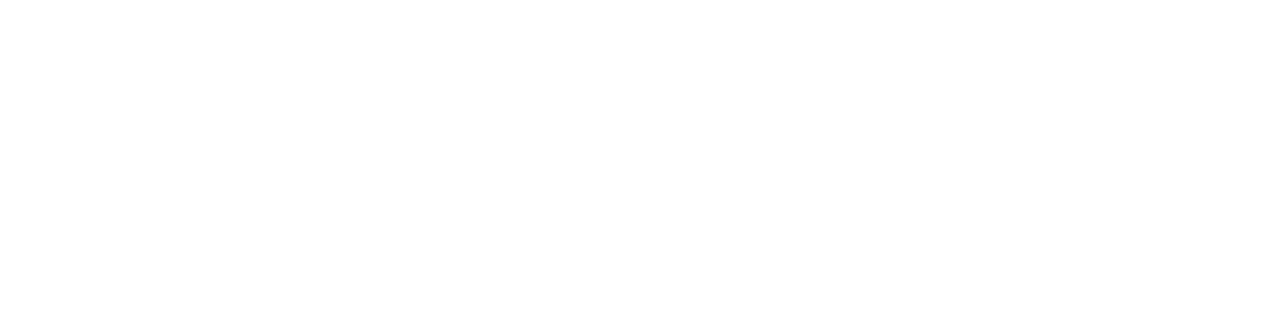
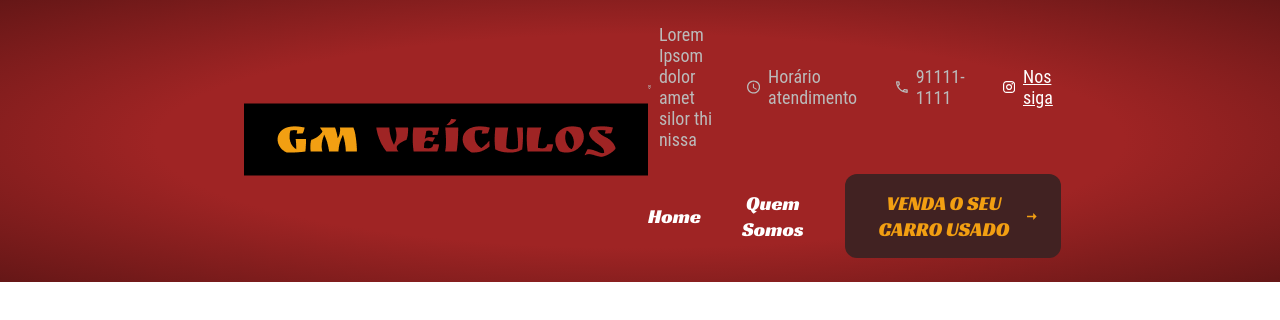
Before and after one commit to ruanclaudio/gm-veiculos-finalproject, a SvelteKit app in the folder frontend/: page / in a window 1280 px wide. Shown: the top 320 px of the page. Built offline with nearby package versions, Linux system fonts and the light colour scheme.

Commit message:
feat(/homepage) - início da nav

```diff
--- a/frontend/src/routes/+page.svelte
+++ b/frontend/src/routes/+page.svelte
@@ -1,8 +1,175 @@
+<svelte:head>
+    <link rel="preconnect" href="https://fonts.googleapis.com">
+    <link rel="preconnect" href="https://fonts.gstatic.com" crossorigin>
+    <link href="https://fonts.googleapis.com/css2?family=Racing+Sans+One&display=swap" rel="stylesheet">
+</svelte:head>
+
 <script lang="ts">
-
+    import logo from '$lib/assets/logo.png'
 </script>
 
+<nav>
+    <a href="/">
+        <img src="{logo}" alt="logo" srcset="">
+    </a>
+
+    <div class="info">
+        <div class="row1">
+            <div class="infos">
+                <svg width="14" height="20" viewBox="0 0 14 20" fill="none" xmlns="http://www.w3.org/2000/svg">
+                    <path d="M7 4.5C7.66304 4.5 8.29893 4.76339 8.76777 5.23223C9.23661 5.70107 9.5 6.33696 9.5 7C9.5 7.3283 9.43534 7.65339 9.3097 7.95671C9.18406 8.26002 8.99991 8.53562 8.76777 8.76777C8.53562 8.99991 8.26002 9.18406 7.95671 9.3097C7.65339 9.43534 7.3283 9.5 7 9.5C6.33696 9.5 5.70107 9.23661 5.23223 8.76777C4.76339 8.29893 4.5 7.66304 4.5 7C4.5 6.33696 4.76339 5.70107 5.23223 5.23223C5.70107 4.76339 6.33696 4.5 7 4.5ZM7 0C8.85652 0 10.637 0.737498 11.9497 2.05025C13.2625 3.36301 14 5.14348 14 7C14 12.25 7 20 7 20C7 20 0 12.25 0 7C0 5.14348 0.737498 3.36301 2.05025 2.05025C3.36301 0.737498 5.14348 0 7 0ZM7 2C5.67392 2 4.40215 2.52678 3.46447 3.46447C2.52678 4.40215 2 5.67392 2 7C2 8 2 10 7 16.71C12 10 12 8 12 7C12 5.67392 11.4732 4.40215 10.5355 3.46447C9.59785 2.52678 8.32608 2 7 2Z" fill="#BBBBBB"/>
+                </svg>
+
+                <div class="txt-nav-weak">Lorem Ipsom dolor amet silor thi nissa</div>
+            </div>
+            <div class="infos">
+                <svg width="20" height="20" viewBox="0 0 20 20" fill="none" xmlns="http://www.w3.org/2000/svg">
+                    <path d="M10 18C12.1217 18 14.1566 17.1571 15.6569 15.6569C17.1571 14.1566 18 12.1217 18 10C18 7.87827 17.1571 5.84344 15.6569 4.34315C14.1566 2.84285 12.1217 2 10 2C7.87827 2 5.84344 2.84285 4.34315 4.34315C2.84285 5.84344 2 7.87827 2 10C2 12.1217 2.84285 14.1566 4.34315 15.6569C5.84344 17.1571 7.87827 18 10 18ZM10 0C11.3132 0 12.6136 0.258658 13.8268 0.761205C15.0401 1.26375 16.1425 2.00035 17.0711 2.92893C17.9997 3.85752 18.7362 4.95991 19.2388 6.17317C19.7413 7.38642 20 8.68678 20 10C20 12.6522 18.9464 15.1957 17.0711 17.0711C15.1957 18.9464 12.6522 20 10 20C4.47 20 0 15.5 0 10C0 7.34784 1.05357 4.8043 2.92893 2.92893C4.8043 1.05357 7.34784 0 10 0ZM10.5 5V10.25L15 12.92L14.25 14.15L9 11V5H10.5Z" fill="#BBBBBB"/>
+                </svg>
+
+                <div class="txt-nav-weak">Horário atendimento</div>
+            </div>
+            <div class="infos">
+                <svg width="18" height="18" viewBox="0 0 18 18" fill="none" xmlns="http://www.w3.org/2000/svg">
+                    <path d="M17 12.5C15.8 12.5 14.5 12.3 13.4 11.9H13.1C12.8 11.9 12.6 12 12.4 12.2L10.2 14.4C7.4 12.9 5 10.6 3.6 7.8L5.8 5.6C6.1 5.3 6.2 4.9 6 4.6C5.7 3.5 5.5 2.2 5.5 1C5.5 0.5 5 0 4.5 0H1C0.5 0 0 0.5 0 1C0 10.4 7.6 18 17 18C17.5 18 18 17.5 18 17V13.5C18 13 17.5 12.5 17 12.5ZM2 2H3.5C3.6 2.9 3.8 3.8 4 4.6L2.8 5.8C2.4 4.6 2.1 3.3 2 2ZM16 16C14.7 15.9 13.4 15.6 12.2 15.2L13.4 14C14.2 14.2 15.1 14.4 16 14.4V16Z" fill="#BBBBBB"/>
+                </svg>
+
+                <div class="txt-nav-weak">91111-1111</div>
+            </div>
+            <div class="infos">
+                <svg width="20" height="20" viewBox="0 0 20 20" fill="none" xmlns="http://www.w3.org/2000/svg">
+                    <path d="M5.8 0H14.2C17.4 0 20 2.6 20 5.8V14.2C20 15.7383 19.3889 17.2135 18.3012 18.3012C17.2135 19.3889 15.7383 20 14.2 20H5.8C2.6 20 0 17.4 0 14.2V5.8C0 4.26174 0.61107 2.78649 1.69878 1.69878C2.78649 0.61107 4.26174 0 5.8 0ZM5.6 2C4.64522 2 3.72955 2.37928 3.05442 3.05442C2.37928 3.72955 2 4.64522 2 5.6V14.4C2 16.39 3.61 18 5.6 18H14.4C15.3548 18 16.2705 17.6207 16.9456 16.9456C17.6207 16.2705 18 15.3548 18 14.4V5.6C18 3.61 16.39 2 14.4 2H5.6ZM15.25 3.5C15.5815 3.5 15.8995 3.6317 16.1339 3.86612C16.3683 4.10054 16.5 4.41848 16.5 4.75C16.5 5.08152 16.3683 5.39946 16.1339 5.63388C15.8995 5.8683 15.5815 6 15.25 6C14.9185 6 14.6005 5.8683 14.3661 5.63388C14.1317 5.39946 14 5.08152 14 4.75C14 4.41848 14.1317 4.10054 14.3661 3.86612C14.6005 3.6317 14.9185 3.5 15.25 3.5ZM10 5C11.3261 5 12.5979 5.52678 13.5355 6.46447C14.4732 7.40215 15 8.67392 15 10C15 11.3261 14.4732 12.5979 13.5355 13.5355C12.5979 14.4732 11.3261 15 10 15C8.67392 15 7.40215 14.4732 6.46447 13.5355C5.52678 12.5979 5 11.3261 5 10C5 8.67392 5.52678 7.40215 6.46447 6.46447C7.40215 5.52678 8.67392 5 10 5ZM10 7C9.20435 7 8.44129 7.31607 7.87868 7.87868C7.31607 8.44129 7 9.20435 7 10C7 10.7956 7.31607 11.5587 7.87868 12.1213C8.44129 12.6839 9.20435 13 10 13C10.7956 13 11.5587 12.6839 12.1213 12.1213C12.6839 11.5587 13 10.7956 13 10C13 9.20435 12.6839 8.44129 12.1213 7.87868C11.5587 7.31607 10.7956 7 10 7Z" fill="white"/>
+                </svg>
+
+                <a class="txt-nav-bold" href="instagram">Nos siga</a>
+            </div>
+        </div>
+
+        <div class="row2">
+            <a class="txt-nav-links" href="/">Home</a>
+            <a class="txt-nav-links" href="/about">Quem Somos</a>
+
+            <a class="btn-venda-link" href="/venda">
+                <div class="btn-venda">
+
+                    <div class="txt-nav-links-bold">VENDA O SEU CARRO USADO</div>
+
+                    <svg width="16" height="13" viewBox="0 0 16 13" fill="none" xmlns="http://www.w3.org/2000/svg">
+                        <path d="M10.2652 12.5V7.7H0.0344083L0 5.288H10.2652V0.5L16 6.5L10.2652 12.5Z" fill="#F29F12"/>
+                    </svg>
+                </div>
+            </a>
+        </div>
+    </div>
+</nav>
 
 <style>
 
+:global(body) {
+    margin: 0;
+}
+
+nav {
+    display: flex;
+    padding: 24px 244px;
+    justify-content: space-between;
+    align-items: center;
+    align-self: stretch;
+
+    background: radial-gradient(134.34% 134.34% at 50% 50%, #9F2424 28.13%, #270808 79%);
+}
+
+.info {
+    display: flex;
+    flex-direction: column;
+    justify-content: center;
+    align-items: flex-end;
+    gap: 24px;
+}
+
+.row1 {
+    display: flex;
+    justify-content: flex-end;
+    align-items: center;
+    gap: 32px;
+}
+
+.row2 {
+    display: flex;
+    justify-content: flex-end;
+    align-items: center;
+    gap: 32px;
+}
+
+.infos {
+    display: flex;
+    justify-content: center;
+    align-items: center;
+    gap: 8px;
+}
+
+.txt-nav-weak {
+    color: #BBB;
+    leading-trim: both;
+    text-edge: cap;
+    font-family: Roboto Condensed;
+    font-size: 18px;
+    font-style: normal;
+    font-weight: 400;
+    line-height: normal;
+}
+
+.txt-nav-bold {
+    color: #FFF;
+    leading-trim: both;
+    text-edge: cap;
+    font-family: Roboto Condensed;
+    font-size: 18px;
+    font-style: normal;
+    font-weight: 400;
+    line-height: normal;
+    text-decoration-line: underline;
+}
+
+.txt-nav-links {
+    color: #FFF;
+    text-align: center;
+    leading-trim: both;
+    text-edge: cap;
+    font-family: Racing Sans One;
+    font-size: 20px;
+    font-style: normal;
+    font-weight: 400;
+    line-height: normal;
+    text-decoration-line: none;
+}
+
+.btn-venda {
+    display: flex;
+    padding: 16px 24px;
+    justify-content: flex-end;
+    align-items: center;
+    gap: 8px;
+
+    border-radius: 12px;
+    background: #412222;
+}
+
+.btn-venda-link {
+    text-decoration-line: none;
+}
+
+.txt-nav-links-bold {
+    color: #F29F12;
+    text-align: center;
+    leading-trim: both;
+    text-edge: cap;
+    font-family: Racing Sans One;
+    font-size: 20px;
+    font-style: normal;
+    font-weight: 400;
+    line-height: normal;
+    text-decoration-line: none;
+}
+
 </style>
```
